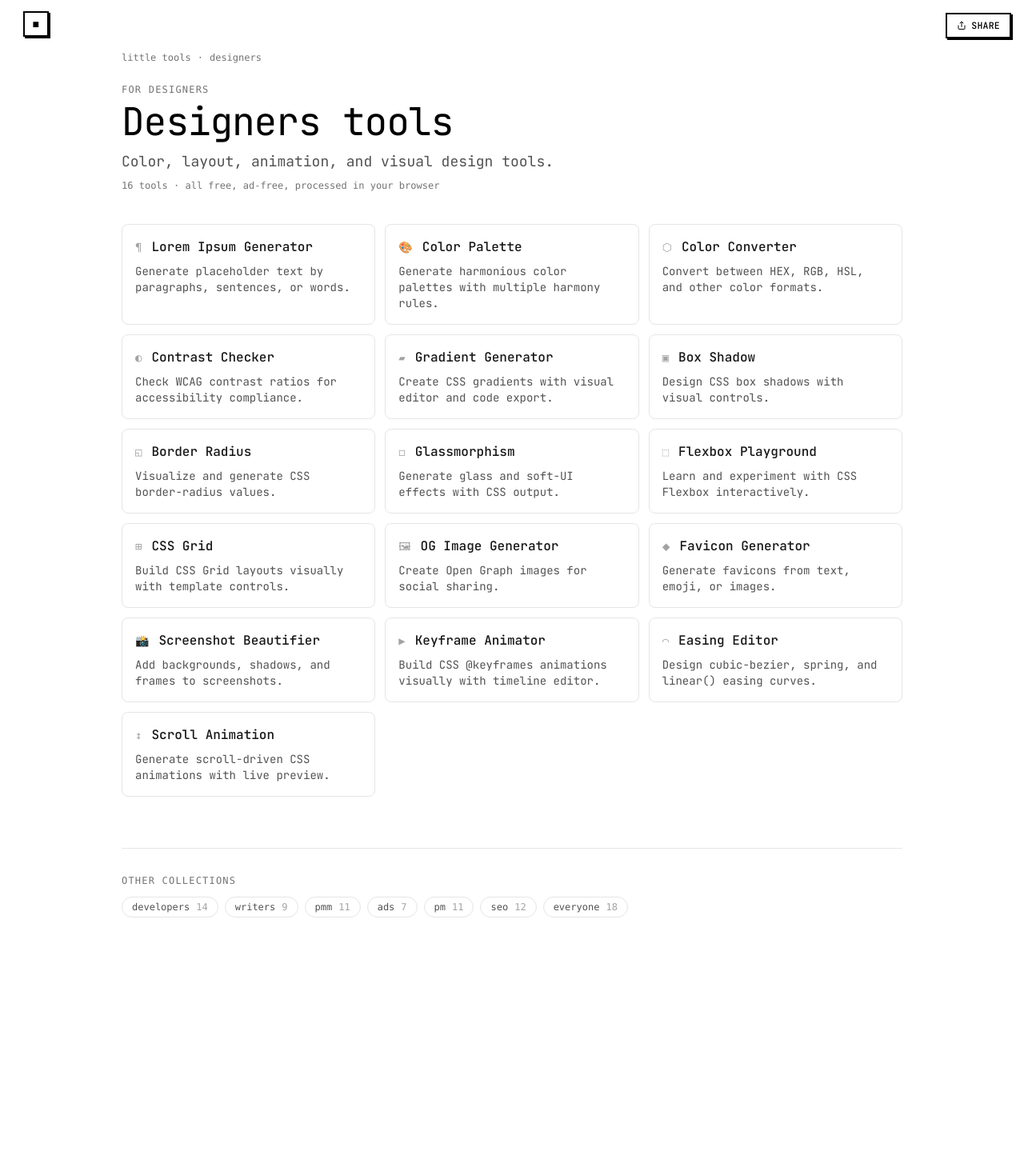
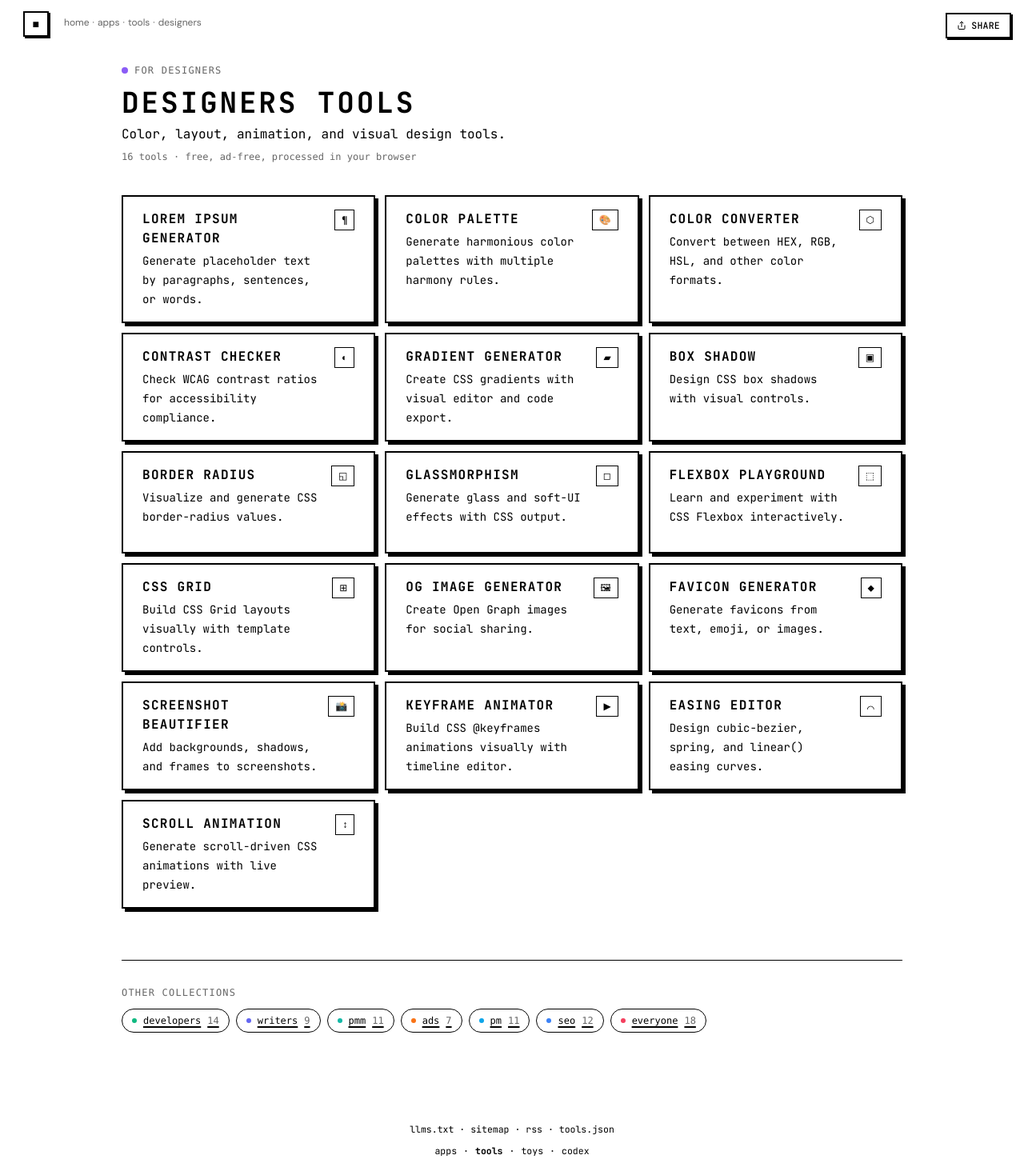
Before and after one commit to k3sava/little-tools, a Next.js app: page /for/designers in a window 1280 px wide. Shown: the top 1459 px of the page at 80% size. Before the commit the page ends 1211 px from the top, so only its background shows below. Built offline with nearby package versions, Linux system fonts and the light colour scheme.

Commit message:
Collection pages: kami theme, AppCard, Footer; related-tools links to hub

```diff
--- a/src/app/for/[slug]/page.tsx
+++ b/src/app/for/[slug]/page.tsx
@@ -1,12 +1,13 @@
 import { notFound } from "next/navigation";
-import Link from "next/link";
 import type { Metadata } from "next";
 import { allTools, collections } from "@/data/tools";
+import { AppCard } from "@/components/app-card";
+import { Breadcrumb } from "@/components/breadcrumb";
+import { Footer } from "@/components/footer";
 import { JsonLd, collectionLd } from "@/lib/json-ld";
 
 interface Params { slug: string }
 
-// One static page per collection. Required for `output: "export"`.
 export function generateStaticParams() {
   return collections.map((c) => ({ slug: c.id }));
 }
@@ -16,23 +17,19 @@ export async function generateMetadata(props: { params: Promise<Params> }): Prom
   const col = collections.find((c) => c.id === slug);
   if (!col) return { title: "Collection not found" };
   const url = `https://tools.iamkesava.com${col.href}`;
-  const title = `${col.title} tools | Free, Ad-Free | Kami Studios`;
-  const description = col.description;
+  const title = `${col.title} tools | Free, Ad-Free | little tools`;
   const og = `https://tools.iamkesava.com/og/for-${col.id}.svg`;
   return {
     title,
-    description,
+    description: col.description,
     authors: [{ name: "Kesava" }],
     alternates: { canonical: url + "/" },
     openGraph: {
-      title,
-      description,
-      url: url + "/",
-      siteName: "little tools",
-      type: "website",
+      title, description: col.description, url: url + "/",
+      siteName: "little tools", type: "website",
       images: [{ url: og, width: 1200, height: 630 }],
     },
-    twitter: { card: "summary_large_image", title, description, images: [og] },
+    twitter: { card: "summary_large_image", title, description: col.description, images: [og] },
   };
 }
 
@@ -41,68 +38,129 @@ export default async function CollectionPage(props: { params: Promise<Params> })
   const col = collections.find((c) => c.id === slug);
   if (!col) notFound();
   const inCol = allTools.filter((t) => t.collections.includes(col.id));
+  const others = collections.filter((c) => c.id !== col.id);
 
   return (
-    <main className="mx-auto max-w-5xl px-6 py-16">
+    <div className="kami-scope min-h-screen" style={{ color: "var(--kami-text)" }}>
       <JsonLd
         data={collectionLd({
           id: col.id,
           title: col.title,
           description: col.description,
-          tools: inCol.map((t) => ({
-            slug: t.href,
-            name: t.name,
-            description: t.description,
-          })),
+          tools: inCol.map((t) => ({ slug: t.href, name: t.name, description: t.description })),
         })}
       />
-      <nav className="mb-6 font-mono text-xs text-neutral-500">
-        <Link href="/" className="hover:text-neutral-900">little tools</Link>
-        <span className="mx-2">·</span>
-        <span>{col.title.toLowerCase()}</span>
-      </nav>
+
+      <Breadcrumb
+        items={[
+          { label: "home", href: "https://iamkesava.com" },
+          { label: "apps", href: "https://apps.iamkesava.com" },
+          { label: "tools", href: "/" },
+          { label: col.title.toLowerCase() },
+        ]}
+      />
+
+      <div
+        className="mx-auto max-w-5xl px-6"
+        style={{ paddingTop: "5rem", paddingBottom: "4rem" }}
+      >
+        {/* Header */}
         <header className="mb-10">
-        <p className="font-mono text-xs uppercase tracking-widest text-neutral-500">for {col.title.toLowerCase()}</p>
-        <h1 className="mt-2 font-display text-5xl tracking-tight">
+          <div className="flex items-center gap-2 mb-3">
+            <span
+              style={{
+                display: "inline-block",
+                width: 8,
+                height: 8,
+                borderRadius: 999,
+                background: col.accentHex,
+                flexShrink: 0,
+              }}
+              aria-hidden="true"
+            />
+            <p
+              className="text-xs uppercase tracking-widest font-mono"
+              style={{ color: "var(--kami-text-dim)" }}
+            >
+              for {col.title.toLowerCase()}
+            </p>
+          </div>
+          <h1
+            className="font-display text-4xl font-semibold tracking-tight"
+            style={{ color: "var(--kami-text)" }}
+          >
             {col.title} tools
           </h1>
-        <p className="mt-3 max-w-prose text-lg text-neutral-600">{col.description}</p>
-        <p className="mt-2 font-mono text-xs text-neutral-500">{inCol.length} tools · all free, ad-free, processed in your browser</p>
+          <p
+            className="mt-2 max-w-prose text-base"
+            style={{ color: "var(--kami-text-muted)" }}
+          >
+            {col.description}
+          </p>
+          <p
+            className="mt-2 text-xs font-mono"
+            style={{ color: "var(--kami-text-dim)" }}
+          >
+            {inCol.length} tools · free, ad-free, processed in your browser
+          </p>
         </header>
 
+        {/* Tool grid */}
         <div className="grid grid-cols-1 gap-3 sm:grid-cols-2 lg:grid-cols-3">
           {inCol.map((t) => (
-          <Link
+            <AppCard
               key={t.href}
+              title={t.name}
+              description={t.description}
               href={t.href}
-            className="group rounded-lg border border-neutral-200 bg-white/60 p-4 transition hover:-translate-y-0.5 hover:border-neutral-400 hover:bg-white"
-          >
-            <div className="flex items-baseline gap-3">
-              <span className="font-mono text-sm text-neutral-400 group-hover:text-neutral-700">{t.icon}</span>
-              <h3 className="font-medium text-neutral-900">{t.name}</h3>
-            </div>
-            <p className="mt-2 text-sm text-neutral-600">{t.description}</p>
-          </Link>
+              badge={t.icon}
+              minHeight={128}
+            />
           ))}
         </div>
 
-      <section className="mt-16 border-t border-neutral-200 pt-8">
-        <h2 className="font-mono text-xs uppercase tracking-widest text-neutral-500">other collections</h2>
-        <div className="mt-3 flex flex-wrap gap-2">
-          {collections
-            .filter((c) => c.id !== col.id)
-            .map((c) => (
-              <Link
+        {/* Other collections */}
+        <section className="mt-16 pt-8" style={{ borderTop: "1px solid var(--kami-border-strong)" }}>
+          <p
+            className="mb-3 text-xs uppercase tracking-widest font-mono"
+            style={{ color: "var(--kami-text-dim)" }}
+          >
+            other collections
+          </p>
+          <div className="flex flex-wrap gap-2">
+            {others.map((c) => (
+              <a
                 key={c.id}
                 href={c.href}
-                className="inline-flex items-center gap-2 rounded-full border border-neutral-200 px-3 py-1 font-mono text-xs text-neutral-600 hover:border-neutral-400 hover:text-neutral-900"
+                className="inline-flex items-center gap-2 text-xs font-mono px-3 py-1.5 rounded-full transition-colors"
+                style={{
+                  border: "1px solid var(--kami-border-strong)",
+                  color: "var(--kami-text-muted)",
+                  background: "var(--kami-surface-solid)",
+                }}
               >
+                <span
+                  style={{
+                    display: "inline-block",
+                    width: 6,
+                    height: 6,
+                    borderRadius: 999,
+                    background: c.accentHex,
+                    flexShrink: 0,
+                  }}
+                  aria-hidden="true"
+                />
                 {c.title.toLowerCase()}
-                <span className="text-neutral-400">{allTools.filter((t) => t.collections.includes(c.id)).length}</span>
-              </Link>
+                <span style={{ color: "var(--kami-text-dim)" }}>
+                  {allTools.filter((t) => t.collections.includes(c.id)).length}
+                </span>
+              </a>
             ))}
           </div>
         </section>
-    </main>
+      </div>
+
+      <Footer />
+    </div>
   );
 }
--- a/src/components/tools/related-tools.tsx
+++ b/src/components/tools/related-tools.tsx
@@ -3,7 +3,7 @@
 import { useMemo } from "react";
 import Link from "next/link";
 import { AppCard } from "@/components/app-card";
-import { allTools, getRelatedTools, getPrimaryCollection } from "@/data/tools";
+import { allTools, getRelatedTools } from "@/data/tools";
 
 interface RelatedToolsProps {
   currentHref: string;
@@ -16,9 +16,6 @@ export function RelatedTools({ currentHref, count = 4 }: RelatedToolsProps) {
   }, [currentHref, count]);
 
   if (related.length === 0) return null;
-
-  const currentTool = allTools.find((t) => t.href === currentHref);
-  const collection = currentTool ? getPrimaryCollection(currentTool) : null;
 
   return (
     <div
@@ -45,11 +42,11 @@ export function RelatedTools({ currentHref, count = 4 }: RelatedToolsProps) {
       </div>
       <div className="mt-6 text-center">
         <Link
-          href={collection?.href ?? "/"}
+          href="/"
           className="text-sm transition-colors"
           style={{ color: "var(--kami-text-muted)" }}
         >
-          View all {collection?.title.toLowerCase() ?? "tools"} →
+          View all tools →
         </Link>
       </div>
     </div>
```
Also changed, not shown: 1 other file (tests, documents, lock files or other folders). Lines whose indentation alone changed are shown as unchanged.
